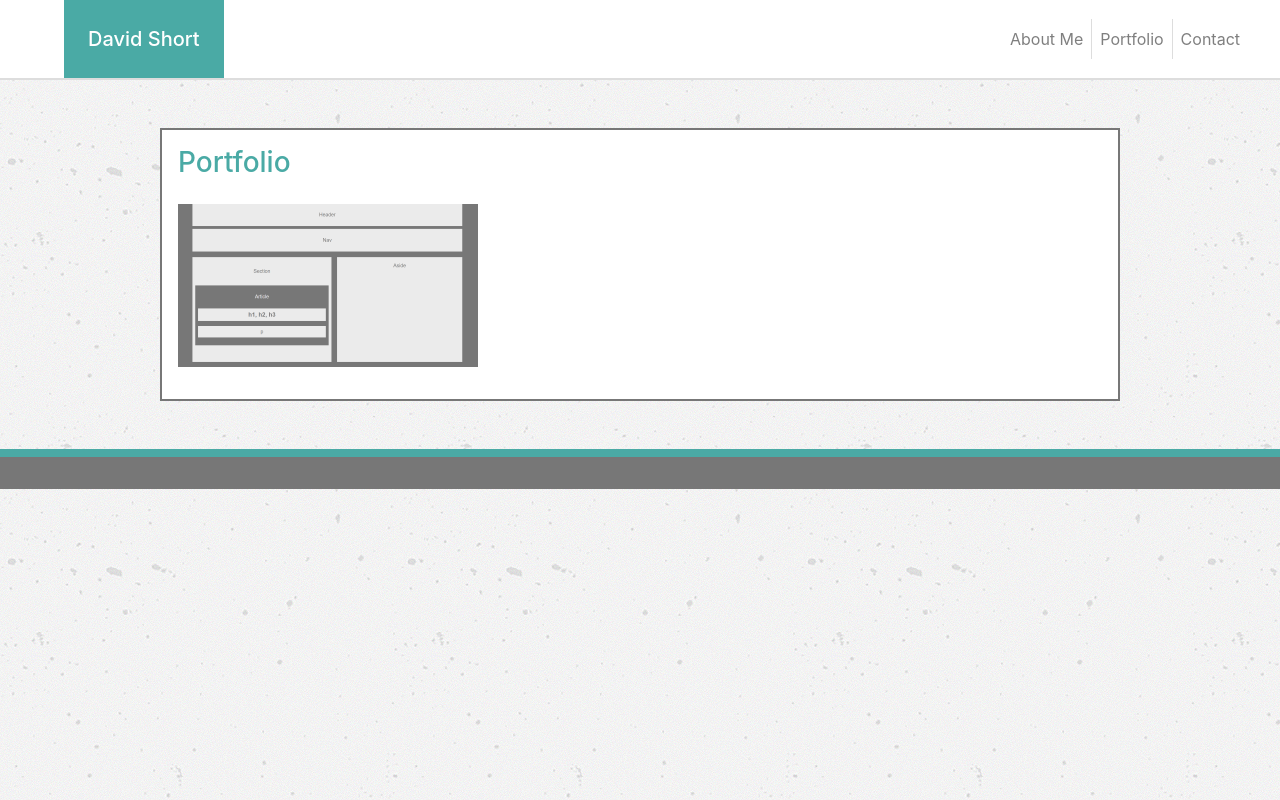
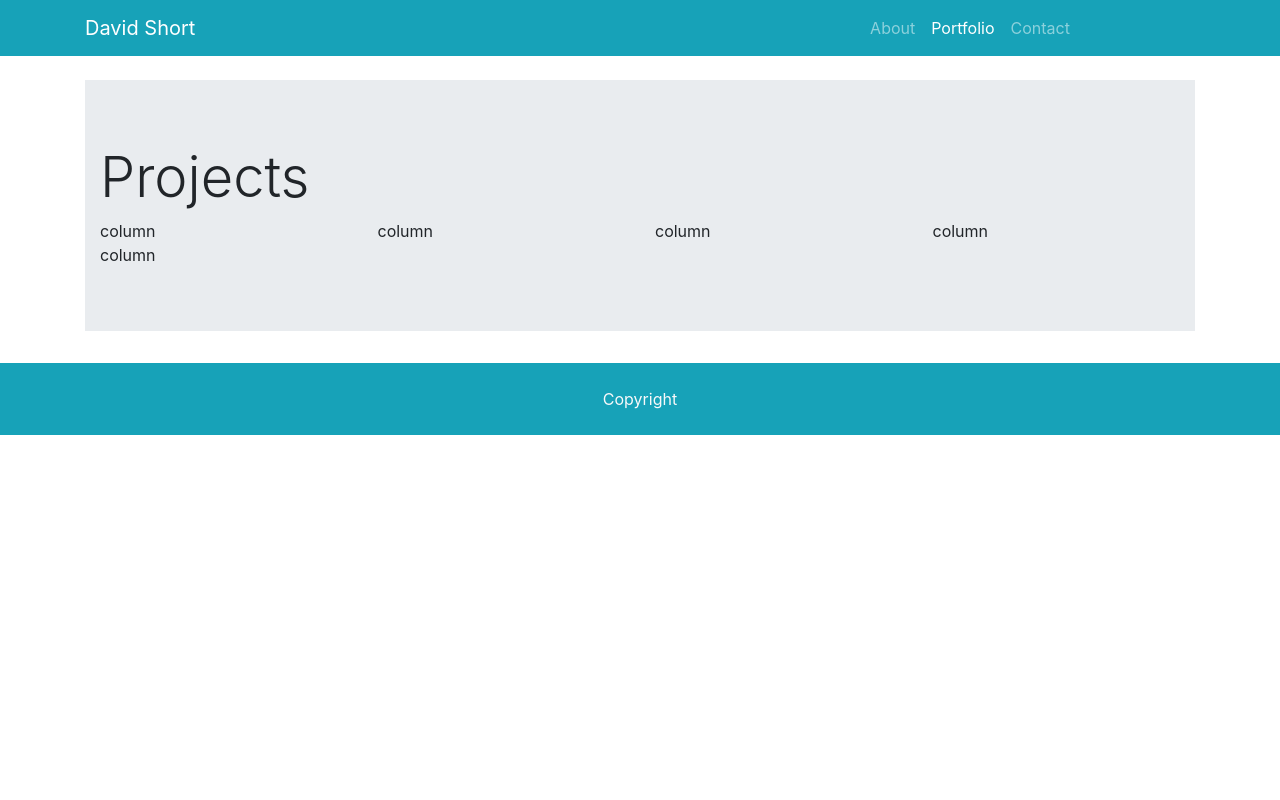
Before and after one commit to dps0610/Bootstrap-Portfolio, a plain HTML site: page portfolio.html in a window 1280 px wide. Drawn offline with nearby package versions, Linux system fonts and the light colour scheme; files whose address does not match are found by name.

Commit message:
redid all styling to be in bootstrap.

```diff
--- a/portfolio.html
+++ b/portfolio.html
@@ -1,57 +1,61 @@
-<!DOCTYPE html>
+<!doctype html>
 <html lang="en">
-<head>
-    <meta charset="UTF-8">
-    <meta name="viewport" content="width=device-width, initial-scale=1.0">
-    <meta http-equiv="X-UA-Compatible" content="ie=edge">
+  <head>
+    <!-- Required meta tags -->
+    <meta charset="utf-8">
+    <meta name="viewport" content="width=device-width, initial-scale=1, shrink-to-fit=no">
 
+    <!-- Bootstrap CSS -->
     <link rel="stylesheet" href="https://stackpath.bootstrapcdn.com/bootstrap/4.3.1/css/bootstrap.min.css" integrity="sha384-ggOyR0iXCbMQv3Xipma34MD+dH/1fQ784/j6cY/iJTQUOhcWr7x9JvoRxT2MZw1T" crossorigin="anonymous">
-    <link rel="stylesheet" href="style.css">
 
     <title>David Short Portfolio</title>
-</head>
-<body class="body">
+  </head>
+  <body>
 
-    <nav class="navbar navbar-expand-lg navbar-light bg-white pt-0 pb-0 mb-5">
-        <h3 class="navbar-brand p-4 ml-5 text-center text-white" href="#">David Short</h3>
-            <button class="navbar-toggler" type="button" data-toggle="collapse" data-target="#navbarNav" aria-controls="navbarNav" aria-expanded="false" aria-label="Toggle navigation">
-                <span class="navbar-toggler-icon"></span>
-            </button>
-            <div class="collapse navbar-collapse " id="navbarNav">
-                <ul class="navbar-nav ml-auto mr-3">
-                  <li class="nav-item">
-                    <a class="nav-link" href="index.html">About Me</a>
-                  </li>
-                  <li class="nav-item" id="portfolio">
-                    <a class="nav-link" href="portfolio.html">Portfolio</a>
-                  </li>
-                  <li class="nav-item">
-                    <a class="nav-link" href="contact.html">Contact</a>
-                  </li>
-                </ul>
+    <nav class="navbar navbar-expand-lg navbar-dark bg-info">
+      <div class="container">
+        <a class="navbar-brand" href="index.html">David Short</a>
+        <button class="navbar-toggler" type="button" data-toggle="collapse" data-target="#navbarNavAltMarkup" aria-controls="navbarNavAltMarkup" aria-expanded="false" aria-label="Toggle navigation">
+          <span class="navbar-toggler-icon"></span>
+        </button>
+        <div class="collapse navbar-collapse container" id="navbarNavAltMarkup">
+          <div class="row w-100">
+            <div class="col-8"></div>
+            <div class="col-4">
+              <div class="navbar-nav">
+                <a class="nav-item nav-link" href="index.html">About</a>
+                <a class="nav-item nav-link active" href="portfolio.html">Portfolio<span class="sr-only">(current)</span></a>
+                <a class="nav-item nav-link" href="contact.html">Contact</a>
             </div>
-    </nav>
-
-    <div class="portfolio p-3 ">
-      <h3>Portfolio</h3>
-      <div class="row">
-        <div class="col-md-4 mt-3 mb-3">
-          <div class="thumbnail">
-            <a href="https://dps0610.github.io/HW-Wireframe/">
-              <img src="C:\Users\dps06\Desktop\DPS_work\Bootstrap-Portfolio\images\HW-wireframe.png" alt="wireframe">
-            </a>
           </div>
         </div>
       </div>
+    </nav>
 
+    <br>
 
+    <div class="container">
+      <div class="jumbotron jumbotron-fluid">
+        <div class="container">
+          <h1 class="display-4">Projects</h1>
+          <div class="row">
+              <div class="col-12 col-sm-6 col-md-4 col-lg-3">column</div>
+              <div class="col-12 col-sm-6 col-md-4 col-lg-3">column</div>
+              <div class="col-12 col-sm-6 col-md-4 col-lg-3">column</div>
+              <div class="col-12 col-sm-6 col-md-4 col-lg-3">column</div>
+              <div class="col-12 col-sm-6 col-md-4 col-lg-3">column</div>
+          </div>
+        </div>
+      </div>
     </div>
 
-    <footer class="page-footer font-small mt-5">
-        <div class="footer-copyright text-center py-3 text-white p-3">
-        </div>
-    </footer>
-
-
-</body>
+    <nav class="nav bg-info p-3 justify-content-center">
+      <a class="nav-link active text-light" href="#">Copyright</a>
+    </nav>
+    <!-- Optional JavaScript -->
+    <!-- jQuery first, then Popper.js, then Bootstrap JS -->
+    <script src="https://code.jquery.com/jquery-3.3.1.slim.min.js" integrity="sha384-q8i/X+965DzO0rT7abK41JStQIAqVgRVzpbzo5smXKp4YfRvH+8abtTE1Pi6jizo" crossorigin="anonymous"></script>
+    <script src="https://cdnjs.cloudflare.com/ajax/libs/popper.js/1.14.7/umd/popper.min.js" integrity="sha384-UO2eT0CpHqdSJQ6hJty5KVphtPhzWj9WO1clHTMGa3JDZwrnQq4sF86dIHNDz0W1" crossorigin="anonymous"></script>
+    <script src="https://stackpath.bootstrapcdn.com/bootstrap/4.3.1/js/bootstrap.min.js" integrity="sha384-JjSmVgyd0p3pXB1rRibZUAYoIIy6OrQ6VrjIEaFf/nJGzIxFDsf4x0xIM+B07jRM" crossorigin="anonymous"></script>
+  </body>
 </html>
--- a/style.css
+++ b/style.css
@@ -1,78 +1,3 @@
 .body {
     background-image: url(images/concrete-texture.png) !important;
 }
-
-nav {
-    border-bottom:solid;
-    border-width: 2px;
-    border-bottom-color: #dddddd;
-}
-
-.navbar-brand {
-    background: #4aaaa5 !important;
-    margin-top: 0px !important;
-    margin-bottom: 0px !important;
-}
-
-#portfolio {
-    border-left: solid;
-    border-right: solid;
-    border-width: 1px;
-    border-color: #dddddd;
-}
-
-.media {
-    width: 960px;
-    margin: 0 auto;
-    background: #ffffff;
-    color: #777777;
-}
-
-img, section {
-    display: inline;
-}
-
-h5 {
-    color: #4aaaa5 !important;
-    border-bottom: solid;
-    border-bottom-color: #dddddd;
-}
-
-footer {
-    Border-top: solid;
-    border-width: 8px;
-    border-top-color: #4aaaa5;
-    background: #777777 !important;
-}
-
-.container {
-    background: #ffffff;
-    Border: solid;
-    border-width: 2px;
-    border-color: #777777;
-    margin-bottom: 50px;
-    width: 960px;
-    color: #777777;
-}
-
-#Contact {
-    color: #4aaaa5 !important;
-    border-bottom: 5px !important;
-    border-bottom-color: #777777 !important;
-}
-
-#submit {
-    background-color: #4aaaa5;
-    color: #ffffff;
-    border-color: #4aaaa5;
-}
-
-.portfolio {
-    color: #4aaaa5;
-    border: solid;
-    border-width: 2px;
-    border-color: #777777;
-    width: 960px;
-    background: #ffffff;
-    margin: 0 auto;
-}
```
Also changed, not shown: contact.html (+39 -30 lines), index.html (+40 -38 lines).
